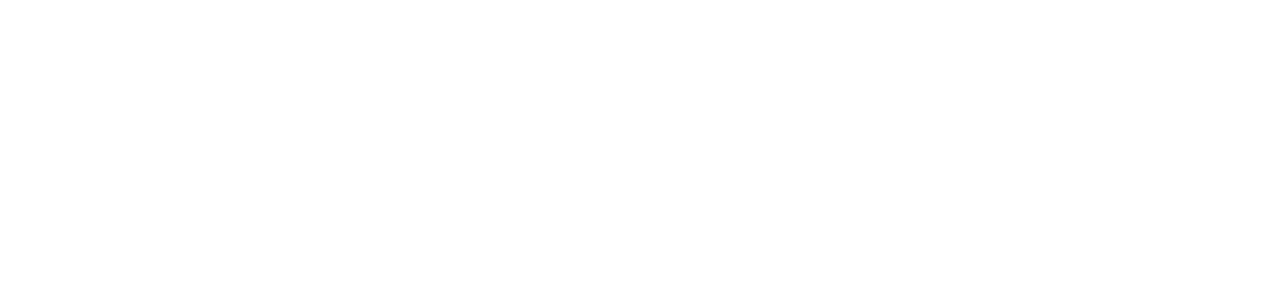
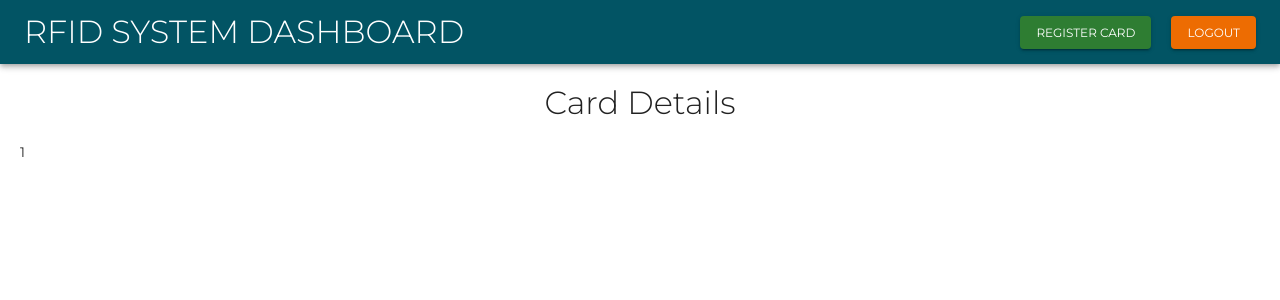
Before and after one commit to davecharm16/rfid_web, a React (Create React App) app: page /load/1 in a window 1280 px wide. Before the commit this address had no page. Shown: the top 300 px of the page. Built offline with nearby package versions, Linux system fonts and the light colour scheme.

Commit message:
Added Some Buttons

```diff
--- a/package.json
+++ b/package.json
@@ -16,6 +16,7 @@
     "react-dom": "^18.2.0",
     "react-router-dom": "^6.11.2",
     "react-scripts": "5.0.1",
+    "uid": "^2.0.2",
     "web-vitals": "^2.1.4"
   },
   "scripts": {
--- a/src/App.js
+++ b/src/App.js
@@ -8,6 +8,7 @@ import Admin from './pages/Admin';
 import UserProvider from './context/UserContext';
 import PrivateRoute from './context/ValidateAdmin';
 import ValidateAdmin from './context/ValidateAdmin';
+import Load from './pages/Load';
 
 
 function App() {
@@ -21,6 +22,7 @@ function App() {
             <Route path='/' element = {<Home/>}/>
             <Route path='/admin' element = {<Login/>}/>
             <Route path='/dashboard' element = {<Admin/>}/>
+            <Route path='/load/:id' element = {<Load/>}/>
           </Routes>
         </div>
       </UserProvider>
--- a/src/components/Nav.jsx
+++ b/src/components/Nav.jsx
@@ -4,12 +4,13 @@ import { Box, AppBar, Toolbar, Typography, Button } from '@mui/material'
 const Nav = () => {
 
   return (
-    <Box sx={{ flexGrow: 1 }}>
+  <Box sx={{ flexGrow: 1 }}>
     <AppBar position="static">
       <Toolbar>
         <Typography variant="h2" component="div" sx={{ flexGrow: 1 }}>
           RFID SYSTEM DASHBOARD
         </Typography>
+        <Button  sx={{mr : '20px'}} color='success' variant='contained'>Register Card</Button>
         <Button color='warning' variant='contained'>Logout</Button>
       </Toolbar>
     </AppBar>
--- a/src/pages/Admin.jsx
+++ b/src/pages/Admin.jsx
@@ -6,6 +6,7 @@ import { initializeApp } from "firebase/app";
 import { firebaseConfig } from '../utils/utils';
 import { getDatabase, ref, onValue} from "firebase/database";
 import moment from 'moment/moment';
+import { useNavigate } from 'react-router-dom';
 
 const Admin = () => {
 
@@ -14,6 +15,7 @@ const Admin = () => {
 
   const [data, setData]  = useState([]);
   const db = getDatabase(app);
+  const navigate = useNavigate();
 
   const columns = [
     { field: 'UID', headerName: 'CARD ID', width: 90 },
@@ -61,6 +63,10 @@ const Admin = () => {
       renderCell: (params)=>{
         return (
           <Button color='primary' variant='contained'
+          onClick={()=>{
+            console.log('hi')
+            navigate(`/load/${params.row.UID}`);
+          }}
           sx = {{
             paddingX : '20px'
           }}
@@ -110,6 +116,7 @@ const Admin = () => {
             }}
             pageSizeOptions={[5]}
             slots={{ toolbar: GridToolbar }}
+            rowSelection = {false}
           />
         </Box>
       </Box>
--- /dev/null
+++ b/src/pages/Load.jsx
@@ -0,0 +1,25 @@
+import React from 'react'
+import { Box, Typography } from '@mui/material'
+import Nav from '../components/Nav'
+import { useParams } from 'react-router-dom'
+
+const Load = () => {
+    const { id } = useParams();
+
+  return (
+    <Box>
+      <Nav/>
+      <Box p='20px' width='100vw'>
+        <Typography variant='h2' sx ={{
+          textAlign:'center',
+          mb : '20px'
+        }}> Card Details</Typography>
+        <Box>
+            {id}
+        </Box>
+      </Box>
+    </Box>
+  )
+}
+
+export default Load
```
Also changed, not shown: 1 other file (tests, documents, lock files or other folders).
